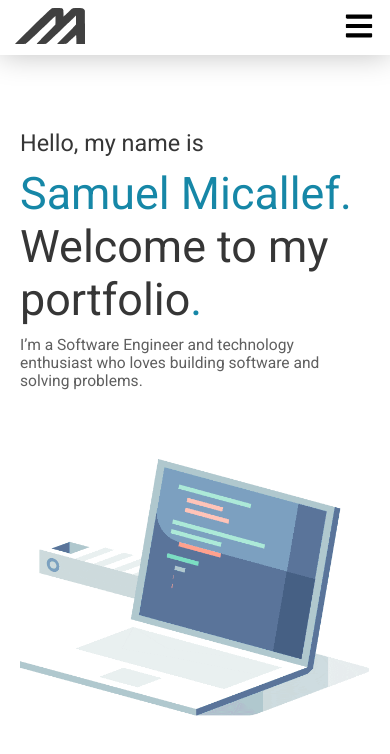
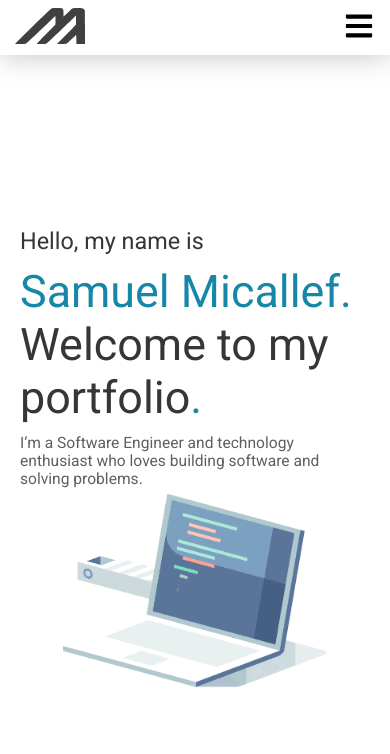
Before and after one commit to msam-dev/PortfolioWebsiteV2, a React (Create React App) app: page / in a window 390 px wide. Shown: the top 754 px of the page. Built offline with nearby package versions, Linux system fonts and the light colour scheme; the HTML template or start-up script is replaced by a standard one.

Commit message:
responsiveness improvements

```diff
--- a/src/components/AboutContentStyles.css
+++ b/src/components/AboutContentStyles.css
@@ -18,7 +18,7 @@
 }
 
 .AboutPageContainer{
-    padding-top: calc(70px + 5vh);
+    padding-top: calc(70px + 10vh);
     margin-left: 15px;
     margin-right: 15px;
     display: flex;
--- a/src/components/Footer.js
+++ b/src/components/Footer.js
@@ -6,7 +6,7 @@ var currentYear = new Date().getFullYear();
 const Footer = () => {
   return (
     <div className="FooterContainer">
-        <div className="madeWith">This website was made with React. <a href="https://github.com/Sammy-Dev/PortfolioWebsiteV2" className="view" target="_blank" rel="noreferrer">View my code</a></div>
+        <div className="madeWith">This website was made with React. <a href="https://github.com/mSam-Dev/PortfolioWebsiteV2" className="view" target="_blank" rel="noreferrer">View my code</a></div>
         <div className="Copyright">Copyright © {currentYear} Samuel Micallef</div>
     </div>
   );
--- a/src/components/FooterStyles.css
+++ b/src/components/FooterStyles.css
@@ -2,7 +2,7 @@
     font-size: 14px;
     color: #949494;
     position: absolute;
-    top: 98%;
+    top: 97.5%;
 }
 
 .madeWith{
--- a/src/components/HomePageContentStyles.css
+++ b/src/components/HomePageContentStyles.css
@@ -11,37 +11,41 @@
     padding-left: 20px;
     padding-right: 20px;
     padding-top: 70px;
+    background-color: white;
+    display: flex;
+    align-items: center;
     justify-content: center;
-    display: flex;
-    background-color: white;
+    height: 100vh;
 }
 
 .outerContentDiv{
     display: flex;
     flex-direction: row;
-    margin-top: 20vh;
+    align-content: center;
+    justify-content: center;
 }
 
 .textBlock{
     flex: 66%;
-    padding-bottom: 3rem;
 }
 
 .hello{
     font-size: 48px;
     color: #363636;
-    padding-bottom: 26px;
+    padding-bottom: min(1vh,26px);
+}
+
+.samuel, .welcome{
+    font-size: min(12vh,95px);
 }
 
 .samuel{
-    font-size: 96px;
     color: #1687A7;
 }
 
 .welcome{
-    font-size: 96px;
     color: #363636;
-    padding-bottom: 45px;
+    padding-bottom: min(3vh,45px);
 }
 
 .summary{
@@ -53,12 +57,12 @@
 .computerDiv{
     max-width: 537px;
     flex: 34%;
-    margin-top: 40px;
+    display: flex;
+    align-items: center;
 }
 
 .computerGif{
-    max-width: 537px;
-
+    max-width: min(80vh,537px);
 }
 
 /*adjustments for when word portfolio wraps around*/
@@ -66,42 +70,37 @@
     .textBlock{
         max-width: 710px;
     }
-    .computerDiv{
-        margin-top: 80px;
-    }
 }
 
 /*adjustments for when word Micallef wraps around*/
-@media screen and (max-width: 1288px) {
+@media screen and (max-width: 1288px){
     .textBlock{
         max-width: none;
     }
     .outerContentDiv{
         flex-direction: column;
     }
-    .computerGif{
+    .computerGif,.computerDiv{
        display: none;
     }
 }
 
-@media screen and (max-width: 1114px) {
+@media screen and (max-width: 1114px){
     .textBlock{
         max-width: 710px;
-    }
-    .outerContentDiv{
-        margin-top: 10vh;
     }
 }
 
 @media screen and (max-width: 770px) {
-    .computerGif,.computerDiv{
-        display: initial;
-        width: 100%;
-        max-width: none;
-        margin-top: 10px;
+    .computerDiv{
+        display: flex;
+        margin-top: 5px;
+        max-width: 100vw;
+        justify-content: center;
     }
-    .outerContentDiv{
-        margin-top: 7vh;
+    .computerGif {
+        display:initial;
+        height: min(30vh, 50vw);
     }
     .hello, .welcome{
         padding-bottom: 10px;
@@ -109,11 +108,10 @@
     .hello{
         font-size: 6vw;
     }
-    .samuel{
-        font-size: 11.5vw;
+    .samuel, .welcome{
+        font-size: min(7vh,11.5vw);
     }
     .welcome{
-        font-size: 11.5vw;
         padding-bottom: 10px;
     }
     .summary{
--- a/src/components/ProjectData.js
+++ b/src/components/ProjectData.js
@@ -14,7 +14,7 @@ const ProjectData = [
     {
         imageSrc: defaultImg,
         projectTitle: "QuizGame.top",
-        projectSummary: "QuizGame.top is a live dynamic web app which has multiple geography based quizzes. I created this site using React, TypeScript, C#, SQLite, and it is hosted using AWS.",
+        projectSummary: "QuizGame.top is a dynamic web app which has multiple geography based quizzes. I created this site using React, TypeScript, C#, SQLite, and it is hosted using AWS.",
         projectUrl: "https://QuizGame.top",
         codeUrl: "https://github.com/mSam-Dev/quizgame.top",
         detailsUrl: "https://github.com/mSam-Dev/quizgame.top/blob/main/ProjectDetails.md",
--- a/src/components/ProjectsContentStyles.css
+++ b/src/components/ProjectsContentStyles.css
@@ -1,5 +1,5 @@
 .ProjectsContentContainer{
-    padding-top: calc(70px + 20vh);
+    padding-top: calc(70px + 10vh);
     padding-left: 15px;
     padding-right: 15px;
     display: flex;
```
